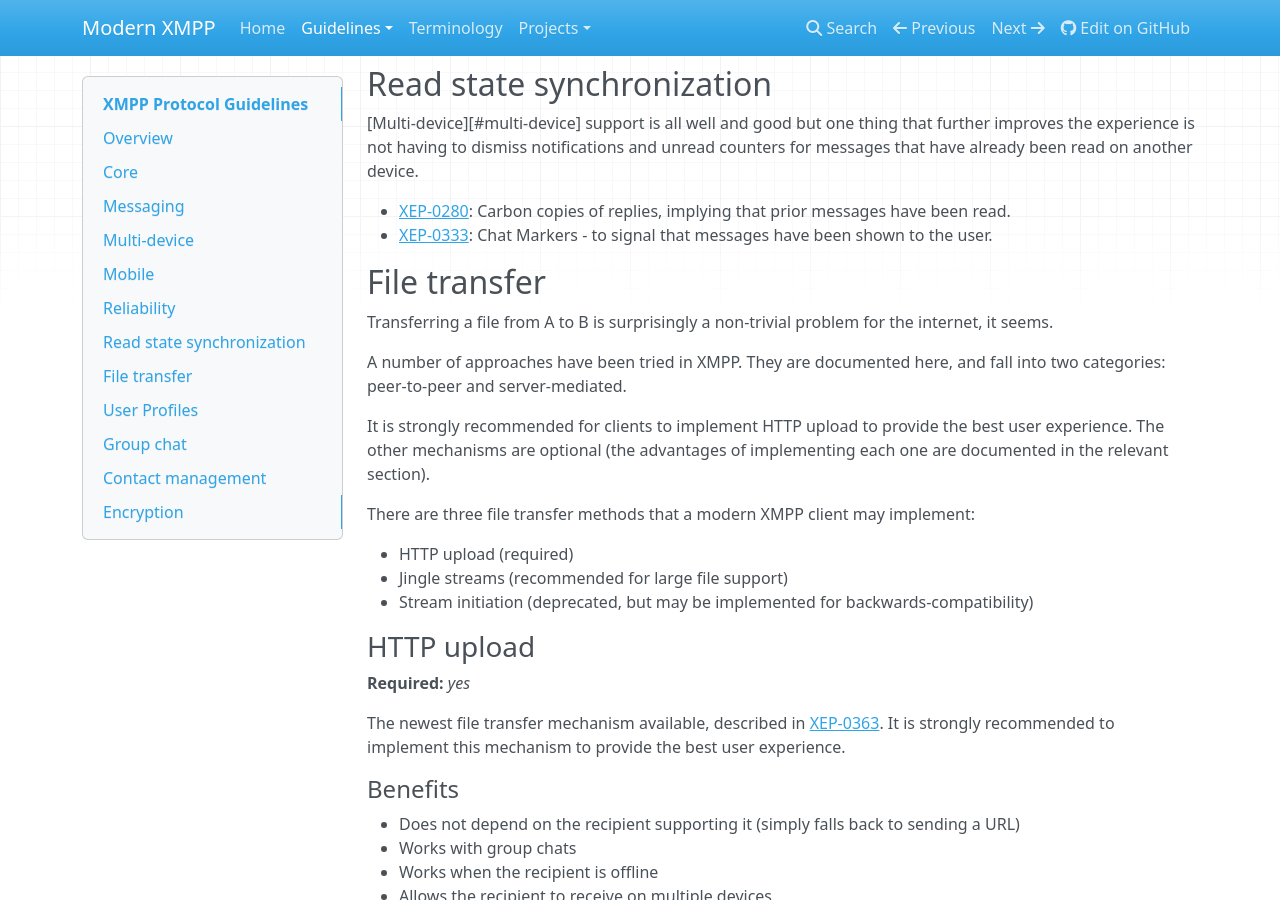
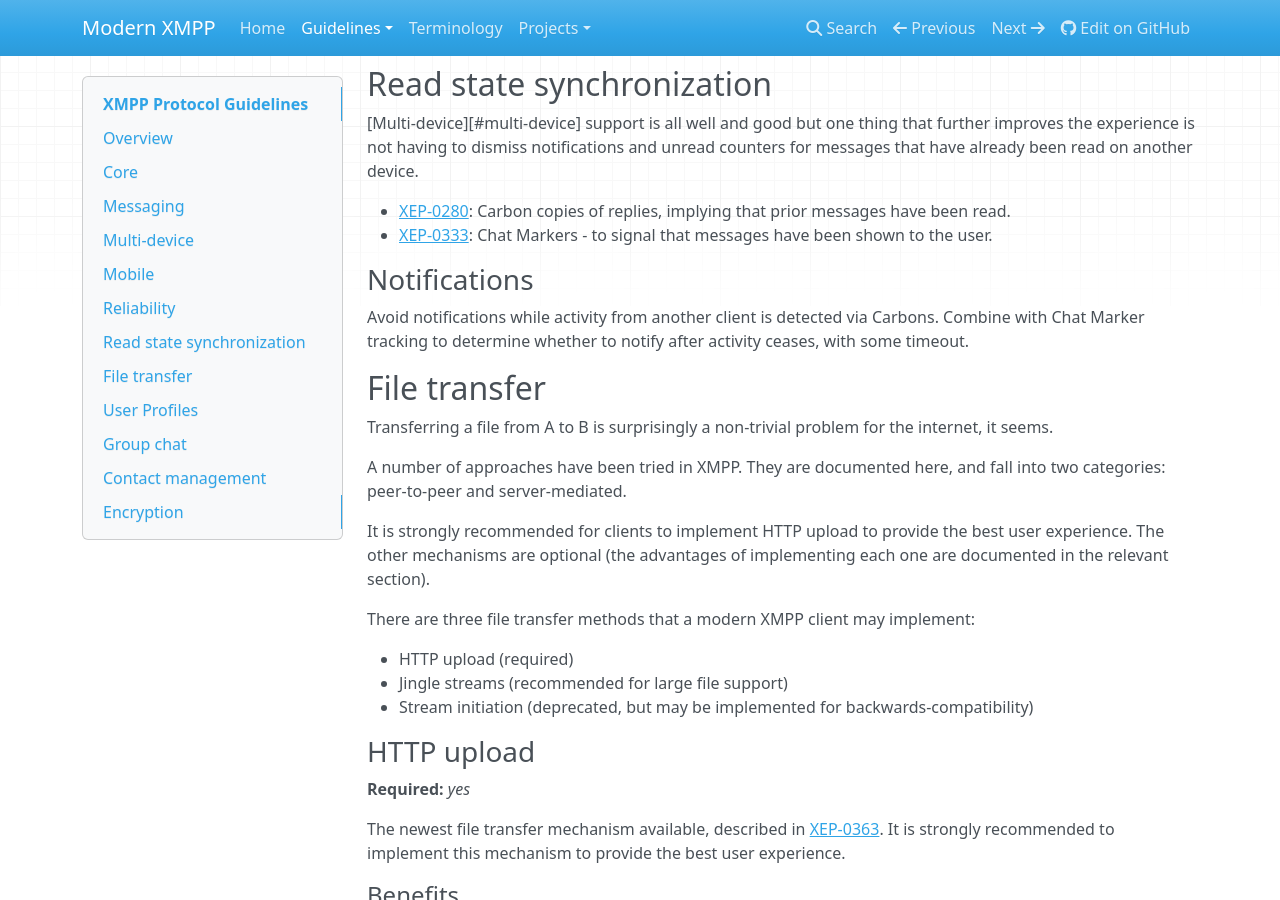
Before and after one commit to modernxmpp/modernxmpp, an MkDocs documentation site: the page built from docs/client/protocol.md, in a window 1280 px wide and 900 px high, scrolled down 3079 px. Built offline with MkDocs 1.6.1, drawn with Linux system fonts in a browser that asks for light colours; nearby versions of some CDN libraries.

Commit message:
Words about notifications with read state tracking

```diff
--- a/docs/client/protocol.md
+++ b/docs/client/protocol.md
@@ -152,6 +152,12 @@ read on another device.
   of replies, implying that prior messages have been read.
 - [XEP-0333](https://xmpp.org/extensions/xep-0333.html): Chat Markers -
   to signal that messages have been shown to the user.
+
+### Notifications
+
+Avoid notifications while activity from another client is detected via
+Carbons. Combine with Chat Marker tracking to determine whether to
+notify after activity ceases, with some timeout.
 
 ## File transfer
 
```
